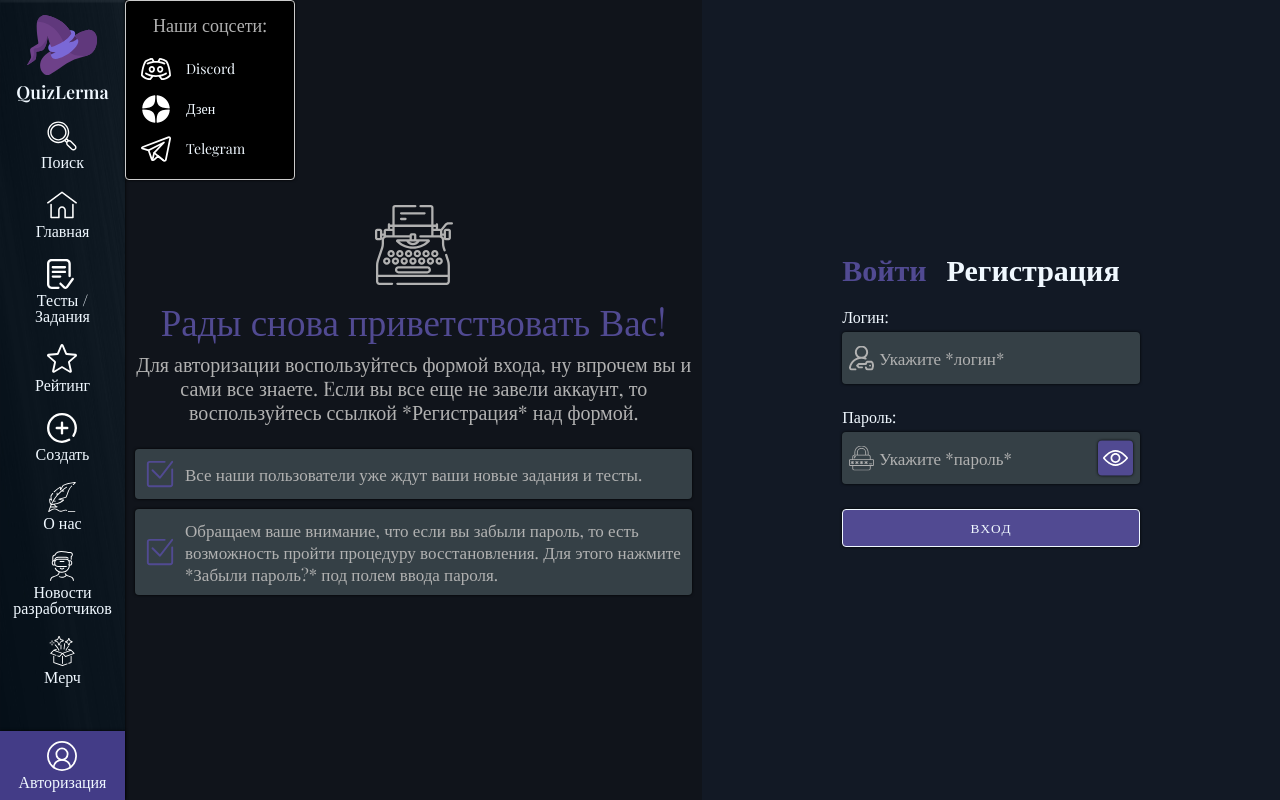
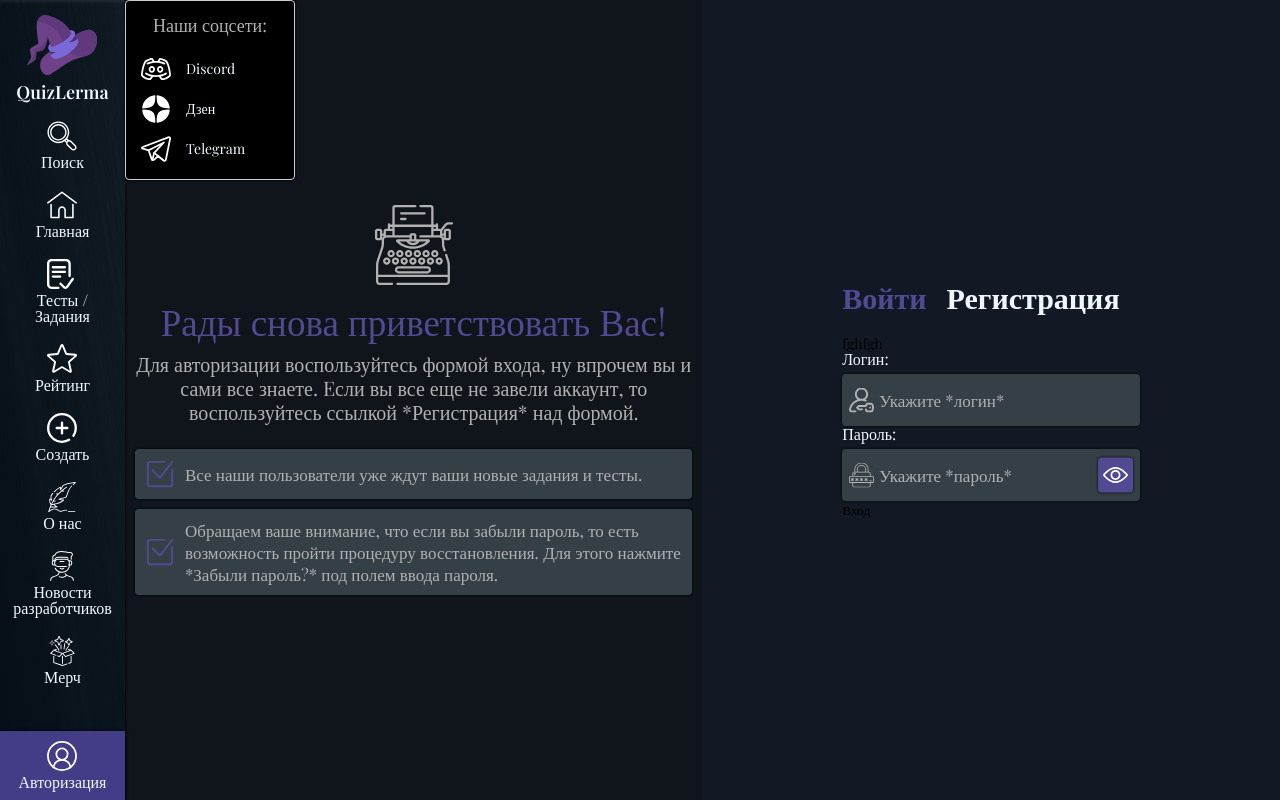
Before and after one commit to VladislavPixel/quiz-lerma, a React (Create React App) app: page /sign-in in a window 1280 px wide. Built offline with nearby package versions, Linux system fonts and the light colour scheme; a web font is replaced by a local one.

Commit message:
write code form

```diff
--- a/src/app/components/common/form/form-component.tsx
+++ b/src/app/components/common/form/form-component.tsx
@@ -1,13 +1,22 @@
-import { useState } from "react";
+import { useState, Children } from "react";
 
 interface IFormComponent {
 	children: React.ReactNode;
 	data: any;
 	classesParent: string;
+	onSubmit: (data: any) => any;
 };
 
-const FormComponent = ({ children, data, classesParent }: IFormComponent) => {
+const FormComponent = ({ children, data, classesParent, onSubmit }: IFormComponent) => {
 	const [formState, setFormState] = useState(data || {});
+
+	const newChildren = Children.map(children, (child) => {
+		if (child && typeof child === 'object') {
+			// cloneElement(element, props, ...children)
+		}
+
+		console.log(child, "Ребенок");
+	});
 
 	return (
 		<form className={`${classesParent}__form-component form-block`}>
--- a/src/app/components/common/form/text-field.tsx
+++ b/src/app/components/common/form/text-field.tsx
@@ -1,20 +1,30 @@
-import { useState } from "react";
+import { ChangeEvent, useState } from "react";
 
 interface ITextField {
 	placeholder: string;
 	name: string;
 	label: string;
-	classesParent: string;
-	type: string;
-	onChange: () => any;
+	classesParent?: string;
+	type?: string;
+	onChange?: (data: any) => any;
 	iconName?: string;
+	value?: string;
 };
 
-const TextField = ({ placeholder, name, label, classesParent, type, iconName }: ITextField) => {
+const TextField = ({ placeholder, name, label, classesParent, type, iconName, onChange, value }: ITextField) => {
 	const [isShow, setShow] = useState<boolean>(false);
 
-	const handlerChange = (event: any) => {
-		console.log(event, "EVENT");
+	const handlerChange = (event: ChangeEvent<HTMLInputElement>) => {
+		event.preventDefault();
+
+		const result = {
+			key: name,
+			value: event.target.value
+		};
+
+		if (typeof onChange === 'function') {
+			onChange(result);
+		}
 	};
 
 	const handlerClickIconShow = () => {
@@ -34,7 +44,7 @@ const TextField = ({ placeholder, name, label, classesParent, type, iconName }:
 			<div className='field-text-block__container'>
 				<label title="Нажмите, чтобы установить указатель на элемент." htmlFor={name} className='field-text-block__label'>{label}</label>
 				<div className='field-text-block__input-wrapper'>
-					<input title='Поле ввода.' className='field-text-block__field' onChange={handlerChange} type={correctType} id={name} name={name} placeholder={placeholder} />
+					<input value={value} title='Поле ввода.' className='field-text-block__field' onChange={handlerChange} type={correctType} id={name} name={name} placeholder={placeholder} />
 					{isIconName &&
 						<img src={`./assets/images/icons/${iconName}`} alt={`Иконка поля - ${label}.`} className='field-text-block__icon' />
 					}
--- a/src/app/components/pages/sign-in-page.tsx
+++ b/src/app/components/pages/sign-in-page.tsx
@@ -7,14 +7,42 @@ import { navigationSignInPage } from '../../routes';
 import { TextField } from '../common/form/text-field';
 import { FormComponent } from '../common/form/form-component';
 
+
+interface CustomElementsSignIn extends HTMLFormControlsCollection {
+	login: HTMLInputElement;
+	password: HTMLInputElement;
+};
+
+interface CustomFormSignIn extends HTMLFormElement {
+  readonly elements: CustomElementsSignIn;
+}
+
+interface IDataFormSignIn {
+	login: '';
+	password: '';
+};
+
 const SignInPage = () => {
-	const [dataForm] = useState({
+	const [dataForm, setDataForm] = useState({
 		login: '',
 		password: ''
 	});
 
-	const handlerChangeField = () => {
+	const handlerChangeField = (data: any) => {
+		setDataForm((prevState) => ({ ...prevState, [data.key]: data.value }));
+	};
 
+	const handlerSubmit = (event: React.FormEvent<CustomFormSignIn>) => {
+		event.preventDefault();
+
+		const target = event.currentTarget.elements;
+
+		const result = {
+			login: target.login.value,
+			password: target.password.value
+		};
+
+		console.log(result, "RESULT submit form sign-in");
 	};
 
 	return (
@@ -22,16 +50,17 @@ const SignInPage = () => {
 			<React.Fragment>
 				<LeftColumnAuth {...auxiliaryData.signInPage} classesParent='sign-in' />
 				<RightColumnAuth navigationIter={navigationSignInPage} classesParent='sign-in'>
-					{/* <FormComponent data={dataForm} classesParent='sign-in'>
-						<TextField placeholder='Укажите *логин*' name='login' label='Логин:' />
-						<TextField placeholder='Укажите *пароль*' name='password' label='Пароль:' />
+					<FormComponent onSubmit={handlerSubmit} data={dataForm} classesParent='sign-in'>
+						fghfgh
+						<TextField placeholder='Укажите *логин*' name='login' label='Логин:' iconName='login.svg' />
+						<TextField placeholder='Укажите *пароль*' name='password' label='Пароль:' iconName='password.svg' type='password' />
 						<button>Вход</button>
-					</FormComponent> */}
-					<form className='sign-in__form'>
-						<TextField iconName='login.svg' type='text' onChange={handlerChangeField} classesParent='sign-in' placeholder='Укажите *логин*' name='login' label='Логин:' />
-						<TextField iconName='password.svg' type='password' onChange={handlerChangeField} classesParent='sign-in' placeholder='Укажите *пароль*' name='password' label='Пароль:' />
-						<button title='Нажмите, чтобы отправить данные на авторизацию.' className='sign-in__sub-btn btn button-purple'>Вход</button>
-					</form>
+					</FormComponent>
+					{/*<form onSubmit={handlerSubmit} className='sign-in__form'>
+						<TextField value={dataForm.login} iconName='login.svg' type='text' onChange={handlerChangeField} classesParent='sign-in' placeholder='Укажите *логин*' name='login' label='Логин:' />
+						<TextField value={dataForm.password} iconName='password.svg' type='password' onChange={handlerChangeField} classesParent='sign-in' placeholder='Укажите *пароль*' name='password' label='Пароль:' />
+						<button type='submit' title='Нажмите, чтобы отправить данные на авторизацию.' className='sign-in__sub-btn btn button-purple'>Вход</button>
+					</form>*/}
 				</RightColumnAuth>
 			</React.Fragment>
 		</Skeleton>
```
